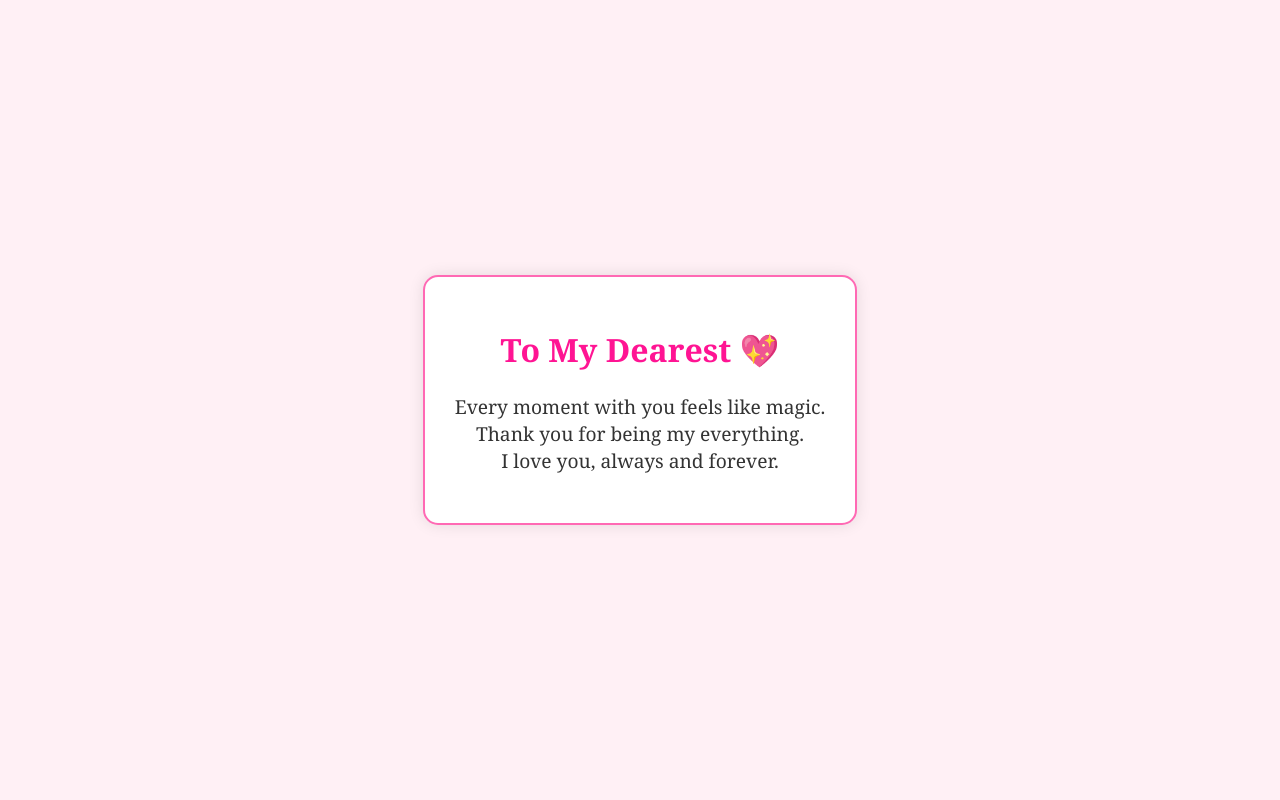
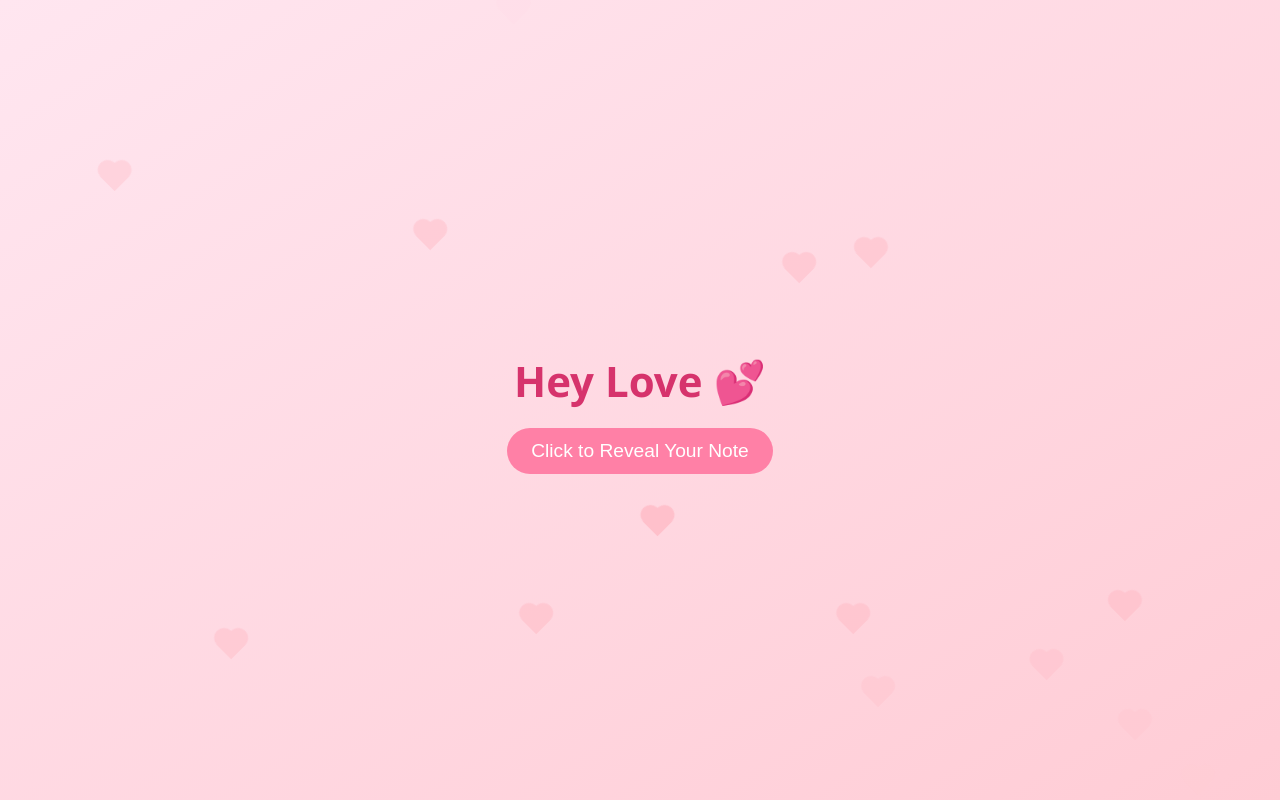
Before and after one commit to yousraagoub/samir2, a plain HTML site: page index.html in a window 1280 px wide. Drawn offline with Linux system fonts and the light colour scheme.

Commit message:
Update index.html

```diff
--- a/index.html
+++ b/index.html
@@ -1,44 +1,146 @@
 <!DOCTYPE html>
 <html lang="en">
 <head>
-  <meta charset="UTF-8">
-  <title>For My Love</title>
+  <meta charset="UTF-8" />
+  <meta name="viewport" content="width=device-width, initial-scale=1.0"/>
+  <title>Love Note 💖</title>
   <style>
     body {
-      background: #fff0f5;
-      font-family: 'Georgia', serif;
+      background: linear-gradient(to bottom right, #ffe6f0, #ffccd5);
+      font-family: 'Segoe UI', sans-serif;
       display: flex;
+      flex-direction: column;
+      align-items: center;
       justify-content: center;
-      align-items: center;
       height: 100vh;
       margin: 0;
+      overflow: hidden;
     }
-    .note {
-      background: #fff;
-      padding: 30px;
-      border: 2px solid #ff69b4;
-      border-radius: 15px;
-      box-shadow: 0 0 15px rgba(0,0,0,0.1);
-      max-width: 500px;
-      text-align: center;
+
+    h1 {
+      font-size: 2.5rem;
+      color: #d6336c;
+      margin-bottom: 20px;
+      animation: pulse 2s infinite;
     }
-    h1 {
-      color: #ff1493;
+
+    button {
+      background-color: #ff80a6;
+      color: white;
+      padding: 12px 24px;
+      border: none;
+      border-radius: 25px;
+      font-size: 1.2rem;
+      cursor: pointer;
+      transition: background 0.3s;
     }
-    p {
+
+    button:hover {
+      background-color: #ff4d79;
+    }
+
+    #note {
+      margin-top: 30px;
+      max-width: 80%;
+      padding: 20px;
+      border-radius: 10px;
+      background-color: #fff0f5;
+      box-shadow: 0 0 10px rgba(0,0,0,0.1);
       font-size: 1.2rem;
-      color: #333;
+      display: none;
+      animation: fadeIn 2s ease-in-out;
+    }
+
+    @keyframes fadeIn {
+      from { opacity: 0; transform: translateY(20px); }
+      to { opacity: 1; transform: translateY(0); }
+    }
+
+    @keyframes pulse {
+      0%, 100% { transform: scale(1); }
+      50% { transform: scale(1.05); }
+    }
+
+    .heart {
+      position: absolute;
+      width: 20px;
+      height: 20px;
+      background-color: pink;
+      transform: rotate(45deg);
+      animation: floatUp 5s infinite ease-in;
+    }
+
+    .heart::before,
+    .heart::after {
+      content: '';
+      position: absolute;
+      width: 20px;
+      height: 20px;
+      background-color: pink;
+      border-radius: 50%;
+    }
+
+    .heart::before {
+      top: -10px;
+      left: 0;
+    }
+
+    .heart::after {
+      left: -10px;
+      top: 0;
+    }
+
+    @keyframes floatUp {
+      0% {
+        bottom: 0;
+        opacity: 0;
+        transform: translateX(0) rotate(45deg);
+      }
+      50% {
+        opacity: 1;
+      }
+      100% {
+        bottom: 100%;
+        transform: translateX(100px) rotate(45deg);
+        opacity: 0;
+      }
     }
   </style>
 </head>
 <body>
-  <div class="note">
-    <h1>To My Dearest 💖</h1>
-    <p>
-      Every moment with you feels like magic.<br>
-      Thank you for being my everything.<br>
-      I love you, always and forever.
-    </p>
+
+  <h1>Hey Love 💕</h1>
+  <button onclick="revealNote()">Click to Reveal Your Note</button>
+
+  <div id="note">
+    My dearest,
+    <br><br>
+    Every day with you feels like a beautiful dream.
+    Thank you for being my best friend, my safe place, and my forever love.
+    <br><br>
+    Yours always,
+    <strong>Yusra 💗</strong>
   </div>
+
+  <script>
+    function revealNote() {
+      document.getElementById("note").style.display = "block";
+    }
+
+    // Create floating hearts
+    function createHearts() {
+      for (let i = 0; i < 15; i++) {
+        let heart = document.createElement("div");
+        heart.className = "heart";
+        heart.style.left = Math.random() * 100 + "vw";
+        heart.style.animationDelay = Math.random() * 5 + "s";
+        heart.style.opacity = Math.random();
+        document.body.appendChild(heart);
+      }
+    }
+
+    createHearts();
+  </script>
+
 </body>
 </html>
```
